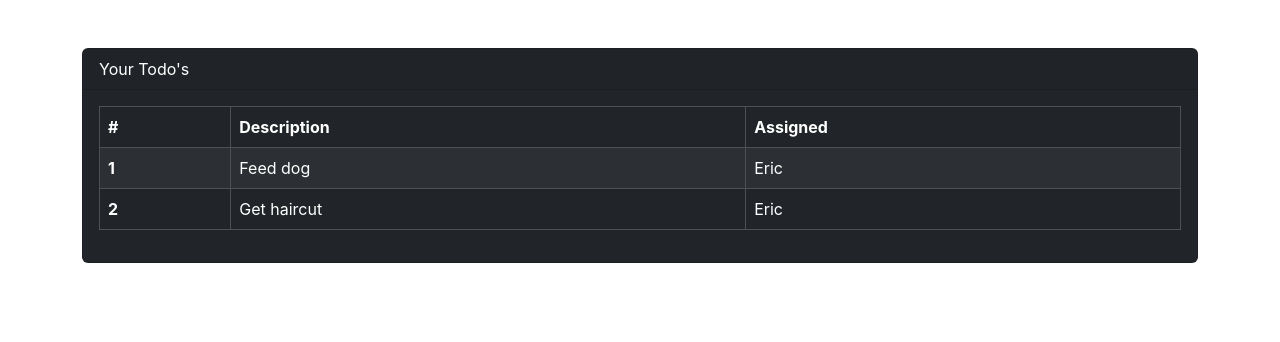
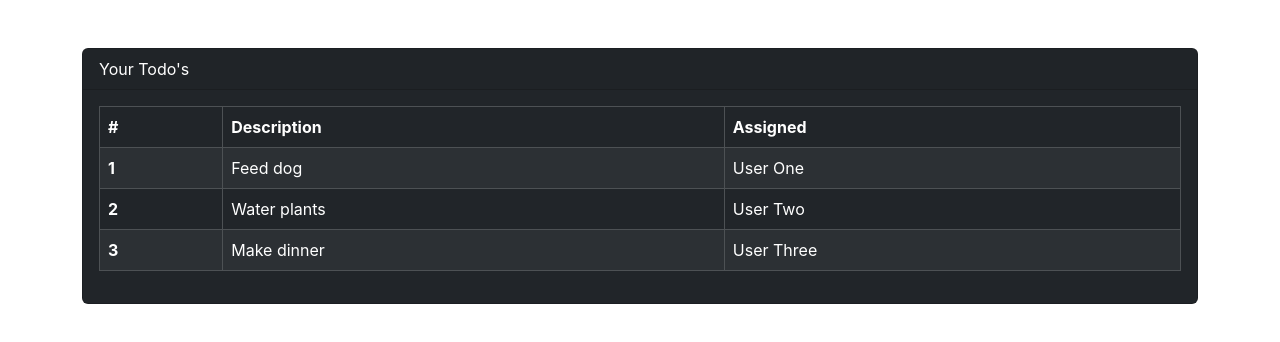
Before and after one commit to MichaelJGKopp/react-todos, a React (Create React App) app: page / in a window 1280 px wide. Shown: the top 342 px of the page. Built offline with nearby package versions, Linux system fonts and the light colour scheme.

Commit message:
map each todo object of List todos to  function call

```diff
--- a/src/App.js
+++ b/src/App.js
@@ -2,6 +2,13 @@ import "./App.css";
 import TodoRowItem from "./components/TodoRowItem";
 
 function App() {
+  // array of 3 java script objects
+  const todos = [
+    { rowNumber: 1, rowDescription: "Feed dog", rowAssigned: "User One" },
+    { rowNumber: 2, rowDescription: "Water plants", rowAssigned: "User Two" },
+    { rowNumber: 3, rowDescription: "Make dinner", rowAssigned: "User Three" },
+  ];
+
   return (
     <div className="container mt-5">
       <div className="card text-white bg-dark mb-3">
@@ -17,13 +24,14 @@ function App() {
             </thead>
 
             <tbody>
-              <TodoRowItem />
-
-              <tr>
-                <th scope="row">2</th>
-                <td>Get haircut</td>
-                <td>Eric</td>
-              </tr>
+              {todos.map((todo) => (
+                <TodoRowItem
+                  key={todo.rowNumber}
+                  rowNumber={todo.rowNumber}
+                  rowDescription={todo.rowDescription}
+                  rowAssigned={todo.rowAssigned}
+                />
+              ))}
             </tbody>
           </table>
         </div>
--- a/src/components/TodoRowItem.js
+++ b/src/components/TodoRowItem.js
@@ -1,16 +1,11 @@
-function TodoRowItem() {
-
-    const rowNumber = 1;
-    const rowDescription = "Feed dog";
-    const rowAssigned = "Eric"
-
+function TodoRowItem(props) {
 
     return (
     // can only return one element, wrap in div if necessary
       <tr>
-        <th scope="row">{rowNumber}</th>
-        <td>{rowDescription}</td>
-        <td>{rowAssigned}</td>
+        <th scope="row">{props.rowNumber}</th>
+        <td>{props.rowDescription}</td>
+        <td>{props.rowAssigned}</td>
       </tr>
   );
 }
```
